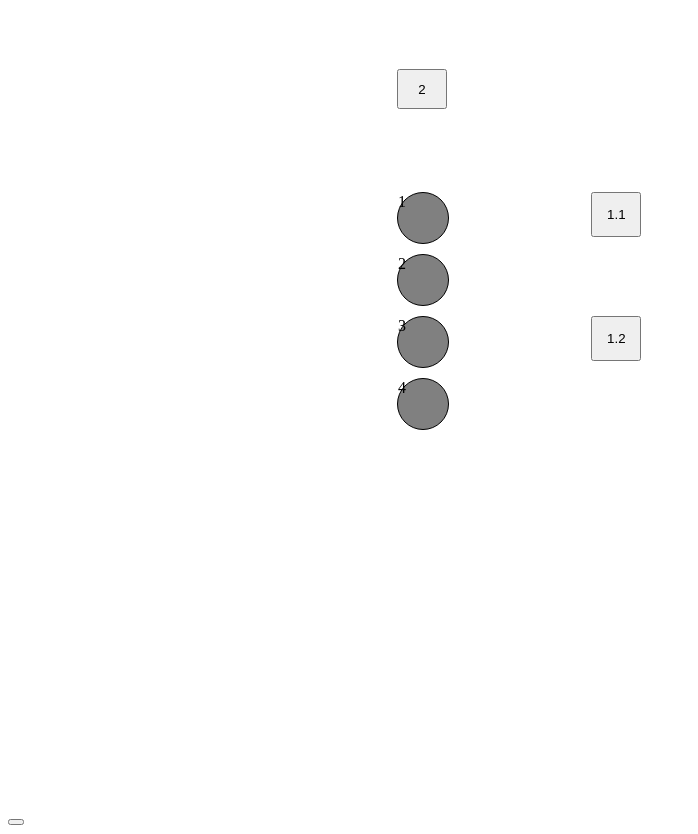
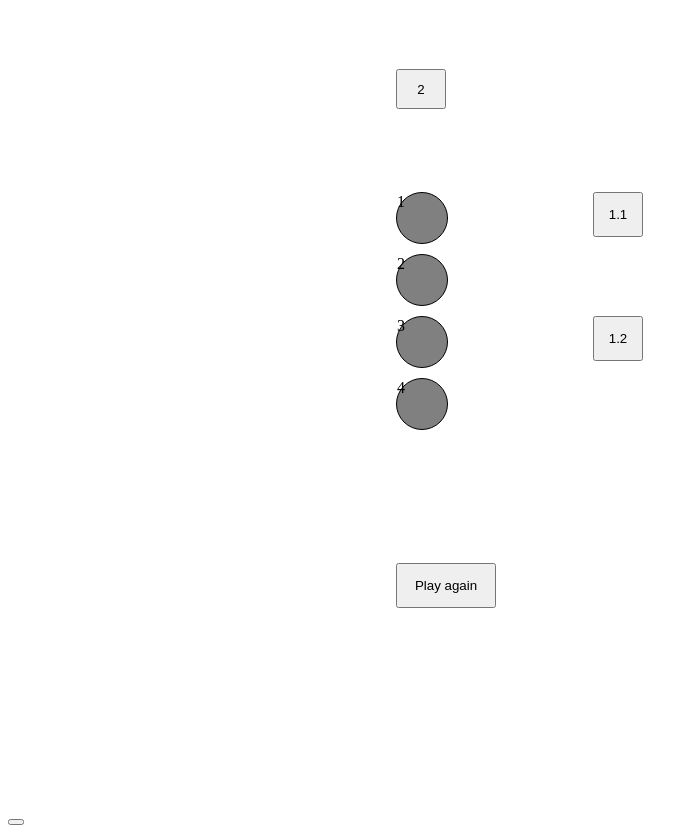
Before and after one commit to muratcan-yuksel/Whack-a-mole, a website: page index.html in a window 1280 px wide. Shown: the whole page, without its empty margins (0-698 px from the left). Drawn offline with Linux system fonts and the light colour scheme.

Commit message:
disabled all buttons + added refresh button

```diff
--- a/app.js
+++ b/app.js
@@ -39,6 +39,7 @@ function btn2() {
     square4.style.background = 'black';
     alert('good job!');
   }
+  // disable after 1 click
   button2.disabled = true;
 }
 
@@ -51,6 +52,7 @@ function btn11() {
     alert('miss');
     // play an animation of some kind
   }
+  button11.disabled = true;
 }
 
 button11.addEventListener('click', btn11);
@@ -62,5 +64,6 @@ function btn12() {
     alert('miss');
     // animation
   }
+  button12.disabled = true;
 }
 button12.addEventListener('click', btn12);
--- a/index.html
+++ b/index.html
@@ -17,6 +17,8 @@
             <button id="button-1-1" class="buttons">1.1</button>
             <button id="button-1-2" class="buttons">1.2</button>
 
+            <button id="refresh" onClick="window.location.reload();">Play again</button>
+
     </div>
     <div id="one">
 
--- a/style.css
+++ b/style.css
@@ -52,3 +52,9 @@
     grid-column: 7;
     grid-row:6;
 }
+#refresh{
+    width:100px;
+    height:45px;
+    grid-row: 10;
+    grid-column:5;
+}
```
